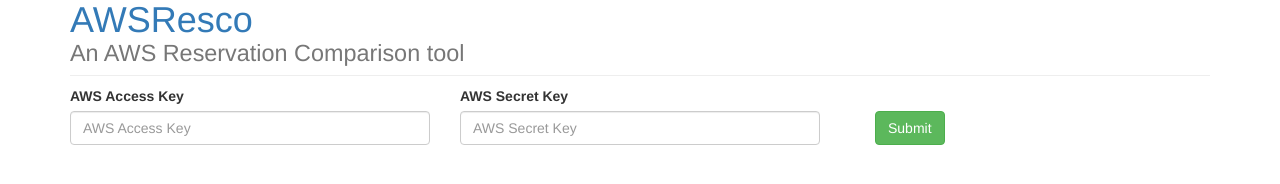
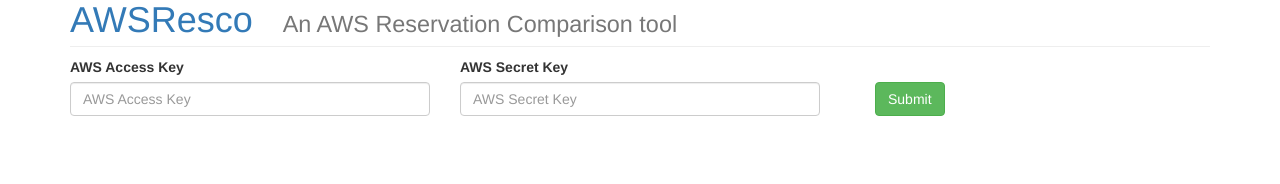
Before and after one commit to ckelner/AWSResco, a plain HTML site: page index.html in a window 1280 px wide. Drawn offline with nearby package versions, Linux system fonts and the light colour scheme.

```diff
--- a/index.html
+++ b/index.html
@@ -18,8 +18,7 @@
   <div class="container">
     <div class="page-header">
       <h1>
-        <a href="/">AWSResco</a>
-        <br/>
+        <a href="/">AWSResco</a>&nbsp;&nbsp;
         <small>An AWS Reservation Comparison tool</small>
       </h1>
     </div>
```
